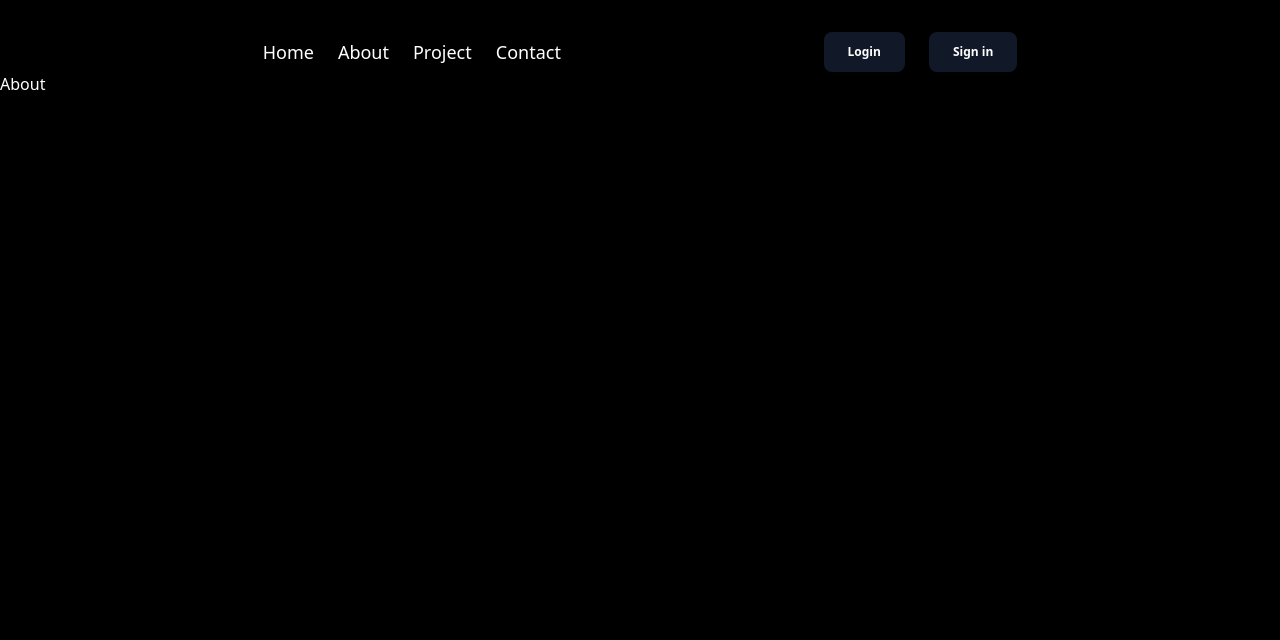
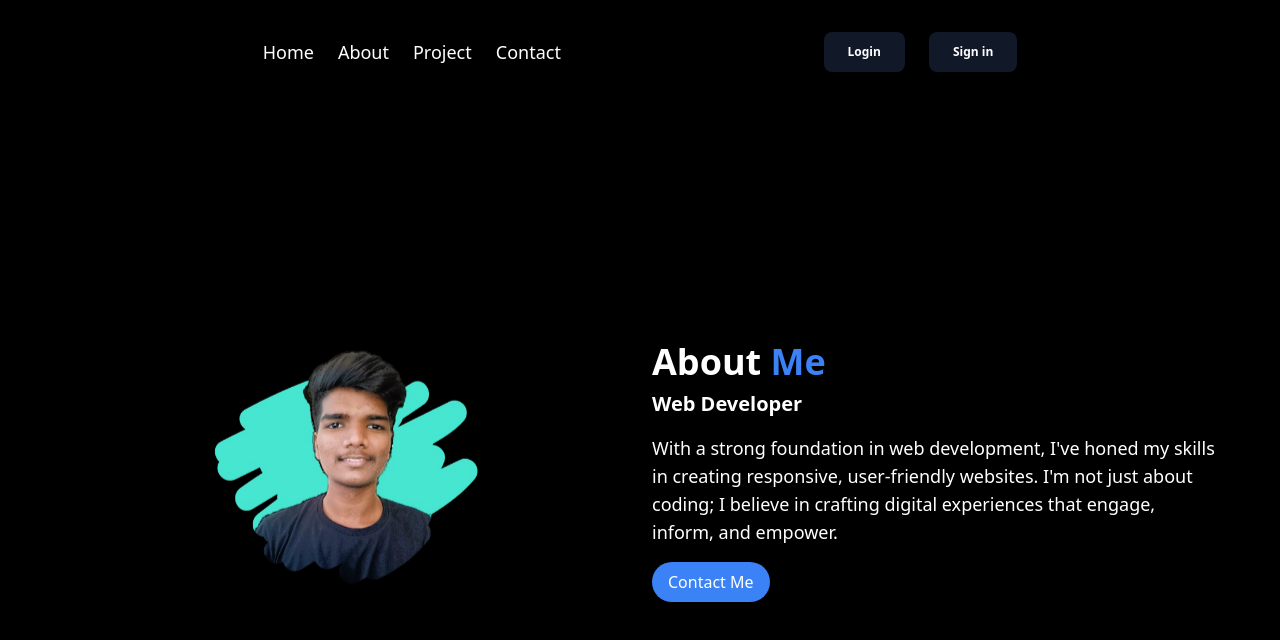
Before and after one commit to Ayushgunjal2003/portfolio, a React (Create React App) app: page /about in a window 1280 px wide. Shown: the top 640 px of the page. Built offline with nearby package versions, Linux system fonts and the light colour scheme.

Commit message:
my fourth commit

```diff
--- a/package.json
+++ b/package.json
@@ -13,6 +13,7 @@
     "react-router-dom": "^6.24.1",
     "react-scripts": "5.0.1",
     "react-toastify": "^9.1.3",
+    "react-transition-group": "^4.4.5",
     "web-vitals": "^2.1.4"
   },
   "scripts": {
--- a/src/App.js
+++ b/src/App.js
@@ -9,9 +9,7 @@ import data from "./data";
 import Projectvideos from "./pages/Projectvideos";
 import Login from "./pages/Login";
 import Signup from "./pages/Signup";
-import Template from "./components/Template";
-import LoginForm from "./components/LoginForm";
-import SignupForm from "./components/SignupForm";
+
 
 
 const App = () => {
--- a/src/components/Navbar.js
+++ b/src/components/Navbar.js
@@ -1,11 +1,10 @@
 import React from 'react'
 import { Link } from 'react-router-dom'
-import Login from '../pages/Login';
-import Signup from '../pages/Signup';
+
 
 function Navbar(props) {
     let IsLoggedIn = props.IsLoggedIn;
-    let setIsLoggedIn = props.setIsLoggedIn;
+
     return (
         <div className='flex flex-row justify-evenly items-center'>
 
--- /dev/null
+++ b/src/pages/About.css
@@ -0,0 +1,64 @@
+/* About.css */
+
+/* Animation for image entrance */
+.image-enter {
+    transform: translateX(-100%);
+  }
+  .image-enter-active {
+    transform: translateX(0);
+    transition: transform 1s ease-in-out;
+  }
+  .image-exit {
+    transform: translateX(0);
+  }
+  .image-exit-active {
+    transform: translateX(-100%);
+    transition: transform 1s ease-in-out;
+  }
+
+  /* Animation for content entrance */
+  .content-enter {
+    transform: translateX(100%);
+  }
+  .content-enter-active {
+    transform: translateX(0);
+    transition: transform 1s ease-in-out;
+  }
+  .content-exit {
+    transform: translateX(0);
+  }
+  .content-exit-active {
+    transform: translateX(100%);
+    transition: transform 1s ease-in-out;
+  }
+
+  /* Animation for continuous up and down movement */
+  @keyframes bounce {
+    0%, 100% {
+      transform: translateY(0);
+    }
+    50% {
+      transform: translateY(-15px); /* Increased bounce height */
+    }
+  }
+
+  .animate-image img {
+    animation: bounce 2s infinite; /* 2s duration, infinite loop */
+  }
+
+  /* Optional: Style adjustments for better appearance */
+  .bg-blue-500 {
+    background-color: #3b82f6; /* Blue color matching the button */
+  }
+  .text-white {
+    color: #ffffff; /* White text color */
+  }
+  .bg-gray-800 {
+    background-color: #1f2937; /* Dark gray background for the skills section */
+  }
+  .bg-gray-300 {
+    background-color: #d1d5db; /* Light gray background for progress bars */
+  }
+  .border-gray-300 {
+    border-color: #d1d5db; /* Light gray border for circular indicators */
+  }
--- a/src/pages/About.js
+++ b/src/pages/About.js
@@ -1,9 +1,50 @@
-import React from 'react'
+import React, { useState, useEffect } from 'react';
+import { CSSTransition } from 'react-transition-group';
+import profileimg from "../assets/profile-pic__2_-removebg-preview.png";
+import './About.css'; // Define the animations in this CSS file
+import { Link } from 'react-router-dom';
 
 function About() {
+  const [inProp, setInProp] = useState(false);
+
+  useEffect(() => {
+    setInProp(true);
+  }, []);
+
   return (
-    <div className='text-white'>About</div>
-  )
+    <div className="min-h-screen bg-black text-white">
+      {/* Main Content */}
+      <div className="flex items-center justify-center min-h-screen px-4">
+        <div className="flex flex-col md:flex-row items-center justify-center w-full max-w-6xl space-x-6">
+          {/* Image div */}
+          <CSSTransition in={inProp} timeout={1000} classNames="image">
+            <div className="flex justify-center w-full md:w-1/2 animate-image">
+              <img
+                src={profileimg}
+                alt="About me"
+                className="w-72 h-72 rounded-full object-cover" // Increased size
+              />
+            </div>
+          </CSSTransition>
+          {/* Content and button div */}
+          <CSSTransition in={inProp} timeout={1000} classNames="content">
+            <div className="flex flex-col items-center md:items-start text-center md:text-left text-white w-full md:w-1/2">
+              <div className="text-4xl font-bold mb-2">About <span className="text-blue-500">Me</span></div>
+              <div className="text-xl mb-4 font-semibold">Web Developer</div>
+              <div className="mb-4">
+                <p className="text-lg">With a strong foundation in web development, I've honed my skills in creating responsive, user-friendly websites. I'm not just about coding; I believe in crafting digital experiences that engage, inform, and empower.</p>
+              </div>
+              <Link to='/contact'>
+                <button className="bg-blue-500 text-white py-2 px-4 rounded-full transition-transform transform hover:scale-105">
+                  Contact Me
+                </button>
+              </Link>
+            </div>
+          </CSSTransition>
+        </div>
+      </div>
+    </div>
+  );
 }
 
-export default About
+export default About;
--- a/src/pages/Home.js
+++ b/src/pages/Home.js
@@ -1,12 +1,20 @@
-import React from 'react'
-import Image from "../assets/profile-pic__6_-removebg-preview.png"
+import React, { useEffect, useState } from 'react';
+import Image from "../assets/profile-pic__6_-removebg-preview.png";
 import { FaLinkedin } from "react-icons/fa";
 import { FaGithub } from "react-icons/fa6";
 import { LiaHackerrank } from "react-icons/lia";
 import { FaYoutube } from "react-icons/fa";
-import "./styles.css"
+import "./styles.css";
 
 function Home() {
+  const [hasRotated, setHasRotated] = useState(false);
+
+  useEffect(() => {
+    // Start rotation animation and then trigger bouncing
+    setTimeout(() => {
+      setHasRotated(true);
+    }, 1000); // Delay to make sure the rotation animation is applied first
+  }, []);
 
   const handleDownload = () => {
     // Trigger the download of the PDF
@@ -52,7 +60,11 @@ function Home() {
         </div>
       </div>
       <div className='w-1/2 pl-4 flex items-center justify-center'>
-        <img src={Image} alt='profile' className='rounded-full w-full max-w-xs md:max-w-sm lg:max-w-md' />
+        <img
+          src={Image}
+          alt='profile'
+          className={`rounded-full w-full max-w-xs md:max-w-sm lg:max-w-md ${hasRotated ? 'bounce' : 'rotate-once'}`}
+        />
       </div>
     </div>
   )
--- a/src/pages/styles.css
+++ b/src/pages/styles.css
@@ -14,3 +14,35 @@
   .slide-up {
     animation: slide-up 0.5s ease-out forwards;
   }
+
+
+
+  /* styles.css */
+
+/* Animation for rotating the image */
+@keyframes rotateZ {
+  from {
+    transform: rotateY(0deg);
+  }
+  to {
+    transform: rotateY(360deg);
+  }
+}
+
+.rotate-once {
+  animation: rotateZ 1s linear;
+}
+
+/* Animation for bouncing the image */
+@keyframes bounce {
+  0%, 100% {
+    transform: translateY(0);
+  }
+  50% {
+    transform: translateY(-20px);
+  }
+}
+
+.bounce {
+  animation: bounce 2s infinite;
+}
```
Also changed, not shown: 1 other file (tests, documents, lock files or other folders).
